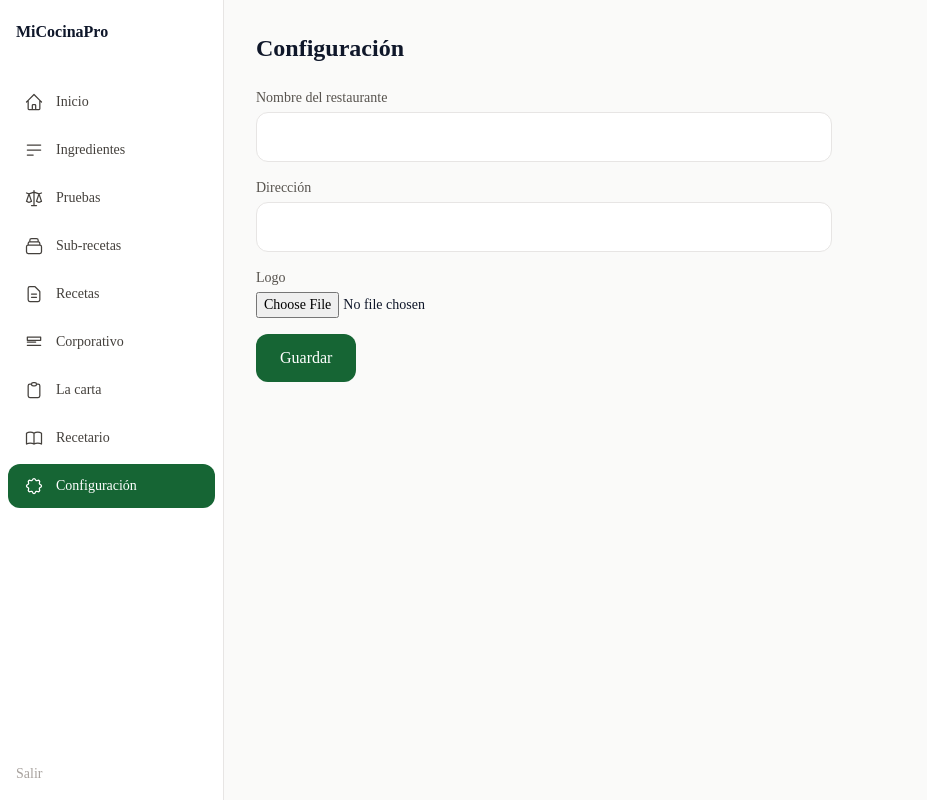
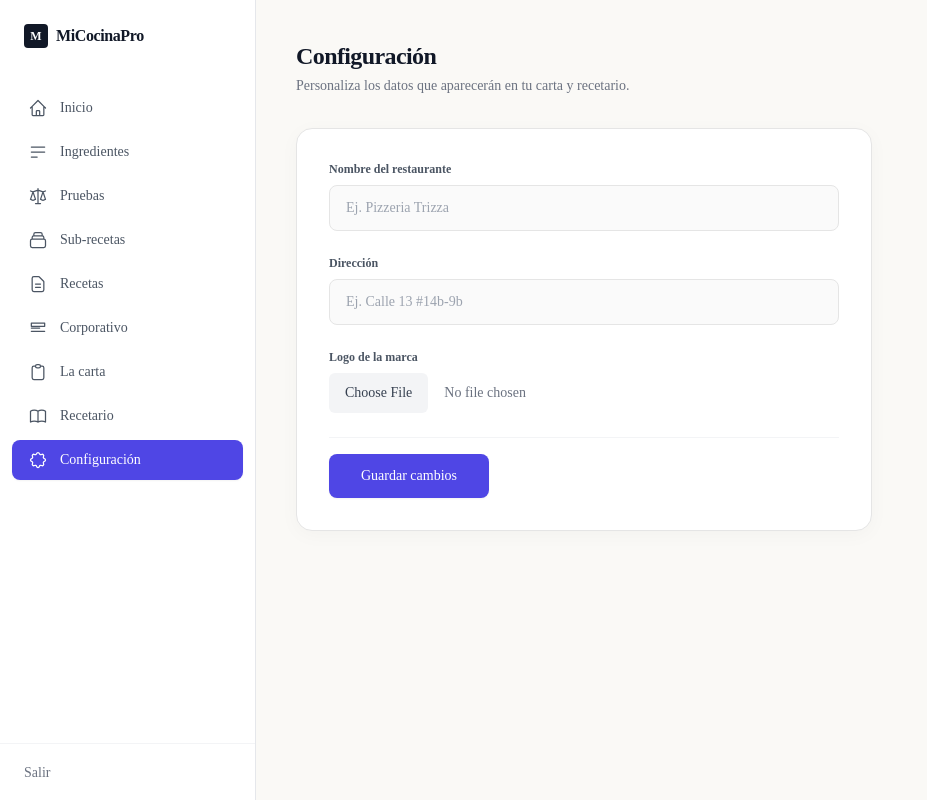
Before and after one commit to jhonfith-max/micocinapro, a Next.js app: page /dashboard/configuracion in a window 1280 px wide. Shown: the whole page, without its empty margins (0-927 px from the left). Built offline with nearby package versions, Linux system fonts and the light colour scheme; no server answers.

Commit message:
feat: dashboard unificado con paleta indigo/silicon valley

```diff
--- a/src/app/dashboard/configuracion/page.tsx
+++ b/src/app/dashboard/configuracion/page.tsx
@@ -41,25 +41,57 @@ export default function ConfiguracionPage() {
   };
 
   return (
-    <div className="max-w-xl">
-      <h1 className="text-2xl font-semibold mb-6">Configuración</h1>
-      <div className="space-y-4">
+    <div className="max-w-xl animate-in fade-in slide-in-from-bottom-4 duration-500">
+      <div className="mb-8">
+        <h1 className="text-2xl font-bold text-gray-900 tracking-tight" style={{ fontFamily: "Playfair Display, serif" }}>Configuración</h1>
+        <p className="text-sm text-gray-500 mt-1">Personaliza los datos que aparecerán en tu carta y recetario.</p>
+      </div>
+
+      <div className="space-y-6 bg-white p-6 sm:p-8 rounded-2xl border border-[#E5E5E5] shadow-[0_4px_20px_rgba(0,0,0,0.03)]">
         <div>
-          <label className="block text-sm text-stone-600 mb-1">Nombre del restaurante</label>
-          <input value={nombre} onChange={(e) => setNombre(e.target.value)} className="w-full px-4 py-3 border border-stone-200 rounded-xl" />
+          <label className="block text-xs font-semibold text-gray-600 mb-2">Nombre del restaurante</label>
+          <input
+            value={nombre}
+            onChange={(e) => setNombre(e.target.value)}
+            className="w-full px-4 py-3 bg-[#FAFAFA] border border-[#E5E5E5] rounded-lg text-sm text-gray-900 focus:bg-white focus:ring-2 focus:ring-[#4F46E5]/20 focus:border-[#4F46E5] focus:outline-none transition-colors"
+            placeholder="Ej. Pizzeria Trizza"
+          />
         </div>
+
         <div>
-          <label className="block text-sm text-stone-600 mb-1">Dirección</label>
-          <input value={direccion} onChange={(e) => setDireccion(e.target.value)} className="w-full px-4 py-3 border border-stone-200 rounded-xl" />
+          <label className="block text-xs font-semibold text-gray-600 mb-2">Dirección</label>
+          <input
+            value={direccion}
+            onChange={(e) => setDireccion(e.target.value)}
+            className="w-full px-4 py-3 bg-[#FAFAFA] border border-[#E5E5E5] rounded-lg text-sm text-gray-900 focus:bg-white focus:ring-2 focus:ring-[#4F46E5]/20 focus:border-[#4F46E5] focus:outline-none transition-colors"
+            placeholder="Ej. Calle 13 #14b-9b"
+          />
         </div>
+
         <div>
-          <label className="block text-sm text-stone-600 mb-1">Logo</label>
-          {logo && <img src={logo} alt="" className="w-16 h-16 object-contain mb-2" />}
-          <input type="file" accept="image/*" onChange={(e) => setArchivo(e.target.files?.[0] || null)} className="w-full text-sm" />
+          <label className="block text-xs font-semibold text-gray-600 mb-2">Logo de la marca</label>
+          {logo && (
+            <div className="mb-4 p-4 border border-gray-100 rounded-lg inline-block bg-gray-50">
+              <img src={logo} alt="Logo" className="w-16 h-16 object-contain" />
+            </div>
+          )}
+          <input
+            type="file"
+            accept="image/*"
+            onChange={(e) => setArchivo(e.target.files?.[0] || null)}
+            className="w-full text-sm text-gray-500 file:mr-4 file:py-2.5 file:px-4 file:rounded-md file:border-0 file:text-sm file:font-medium file:bg-gray-100 file:text-gray-700 hover:file:bg-gray-200 transition-colors"
+          />
         </div>
-        <button onClick={guardar} disabled={guardando} className="px-6 py-3 bg-green-800 text-white rounded-xl">
-          {guardando ? "Guardando..." : "Guardar"}
-        </button>
+
+        <div className="pt-4 border-t border-gray-100">
+          <button
+            onClick={guardar}
+            disabled={guardando}
+            className="w-full sm:w-auto px-8 py-3 bg-[#4F46E5] hover:bg-[#4338CA] text-white text-sm font-medium rounded-lg shadow-sm hover:shadow-md transition-all disabled:opacity-70 disabled:cursor-not-allowed"
+          >
+            {guardando ? "Guardando..." : "Guardar cambios"}
+          </button>
+        </div>
       </div>
     </div>
   );
--- a/src/app/dashboard/layout.tsx
+++ b/src/app/dashboard/layout.tsx
@@ -41,11 +41,19 @@ export default function DashboardLayout({ children }: { children: React.ReactNod
       {LINKS.map((link) => {
         const activo = pathname === link.href || (link.href !== "/dashboard" && pathname.startsWith(link.href));
         return (
-          <a key={link.href} href={link.href} className={"flex items-center gap-3 px-4 py-3 rounded-xl mx-2 " + (activo ? "bg-green-800 text-white" : "text-stone-700 hover:bg-stone-100")}>
+          <a
+            key={link.href}
+            href={link.href}
+            className={"flex items-center gap-3 px-4 py-2.5 rounded-lg mx-3 transition-colors " + (
+              activo
+                ? "bg-[#4F46E5] text-white shadow-sm"
+                : "text-gray-600 hover:bg-gray-100 hover:text-gray-900"
+            )}
+          >
             <svg className="w-5 h-5 shrink-0" fill="none" stroke="currentColor" viewBox="0 0 24 24">
               <path strokeLinecap="round" strokeLinejoin="round" strokeWidth={1.5} d={link.icono} />
             </svg>
-            <span className="text-sm">{link.nombre}</span>
+            <span className="text-sm font-medium">{link.nombre}</span>
           </a>
         );
       })}
@@ -53,35 +61,51 @@ export default function DashboardLayout({ children }: { children: React.ReactNod
   );
 
   return (
-    <div className="min-h-screen bg-stone-50">
-      <div className="lg:hidden flex items-center justify-between px-4 py-3 bg-white border-b border-stone-200 sticky top-0 z-30">
-        <button onClick={() => setAbierto(true)} className="p-2">
+    <div className="min-h-screen bg-[#FAF9F6] font-sans">
+      {/* HEADER MÓVIL */}
+      <div className="lg:hidden flex items-center justify-between px-4 py-3 bg-white border-b border-gray-200 sticky top-0 z-30">
+        <button onClick={() => setAbierto(true)} className="p-2 text-gray-600">
           <svg className="w-6 h-6" fill="none" stroke="currentColor" viewBox="0 0 24 24">
             <path strokeLinecap="round" strokeLinejoin="round" strokeWidth={2} d="M4 6h16M4 12h16M4 18h16" />
           </svg>
         </button>
-        <span className="font-semibold">MiCocinaPro</span>
+        <span className="font-bold text-gray-900 tracking-tight">MiCocinaPro</span>
         <div className="w-10" />
       </div>
+
+      {/* MENÚ MÓVIL DESPLEGABLE */}
       {abierto && (
         <div className="lg:hidden fixed inset-0 z-40">
-          <div className="absolute inset-0 bg-black/40" onClick={() => setAbierto(false)} />
-          <div className="absolute left-0 top-0 bottom-0 w-72 bg-white flex flex-col">
-            <div className="flex items-center justify-between px-4 py-4 border-b border-stone-100">
-              <span className="font-semibold">MiCocinaPro</span>
-              <button onClick={() => setAbierto(false)} className="p-2 text-stone-400">Cerrar</button>
+          <div className="absolute inset-0 bg-black/40 backdrop-blur-sm" onClick={() => setAbierto(false)} />
+          <div className="absolute left-0 top-0 bottom-0 w-72 bg-white flex flex-col shadow-2xl">
+            <div className="flex items-center justify-between px-4 py-4 border-b border-gray-100">
+              <span className="font-bold text-gray-900">MiCocinaPro</span>
+              <button onClick={() => setAbierto(false)} className="p-2 text-gray-400 hover:text-gray-600">✕</button>
             </div>
             {menu}
-            <button onClick={salir} className="mx-4 mb-4 text-sm text-stone-400 text-left">Cerrar sesión</button>
+            <button onClick={salir} className="mx-4 mb-6 text-sm text-gray-500 hover:text-red-500 text-left transition-colors">Cerrar sesión</button>
           </div>
         </div>
       )}
-      <aside className="hidden lg:flex fixed left-0 top-0 bottom-0 w-56 bg-white border-r border-stone-200 flex-col z-20">
-        <div className="px-4 py-5 font-semibold">MiCocinaPro</div>
+
+      {/* SIDEBAR ESCRITORIO */}
+      <aside className="hidden lg:flex fixed left-0 top-0 bottom-0 w-64 bg-white border-r border-gray-200 flex-col z-20">
+        <div className="px-6 py-6 flex items-center gap-2">
+          <div className="w-6 h-6 rounded bg-[#111827] flex items-center justify-center text-white text-xs font-bold">M</div>
+          <span className="font-bold text-gray-900 tracking-tight">MiCocinaPro</span>
+        </div>
         {menu}
-        <button onClick={salir} className="mx-4 mb-4 text-sm text-stone-400 text-left">{nombre ? "Cerrar sesión" : "Salir"}</button>
+        <div className="p-4 border-t border-gray-100">
+          <button onClick={salir} className="w-full text-sm text-gray-500 hover:text-red-500 text-left transition-colors px-2">
+            {nombre ? "Cerrar sesión" : "Salir"}
+          </button>
+        </div>
       </aside>
-      <main className="lg:ml-56 p-4 lg:p-8">{children}</main>
+
+      {/* CONTENIDO PRINCIPAL */}
+      <main className="lg:ml-64 p-4 lg:p-10 transition-all">
+        {children}
+      </main>
     </div>
   );
 }
```
